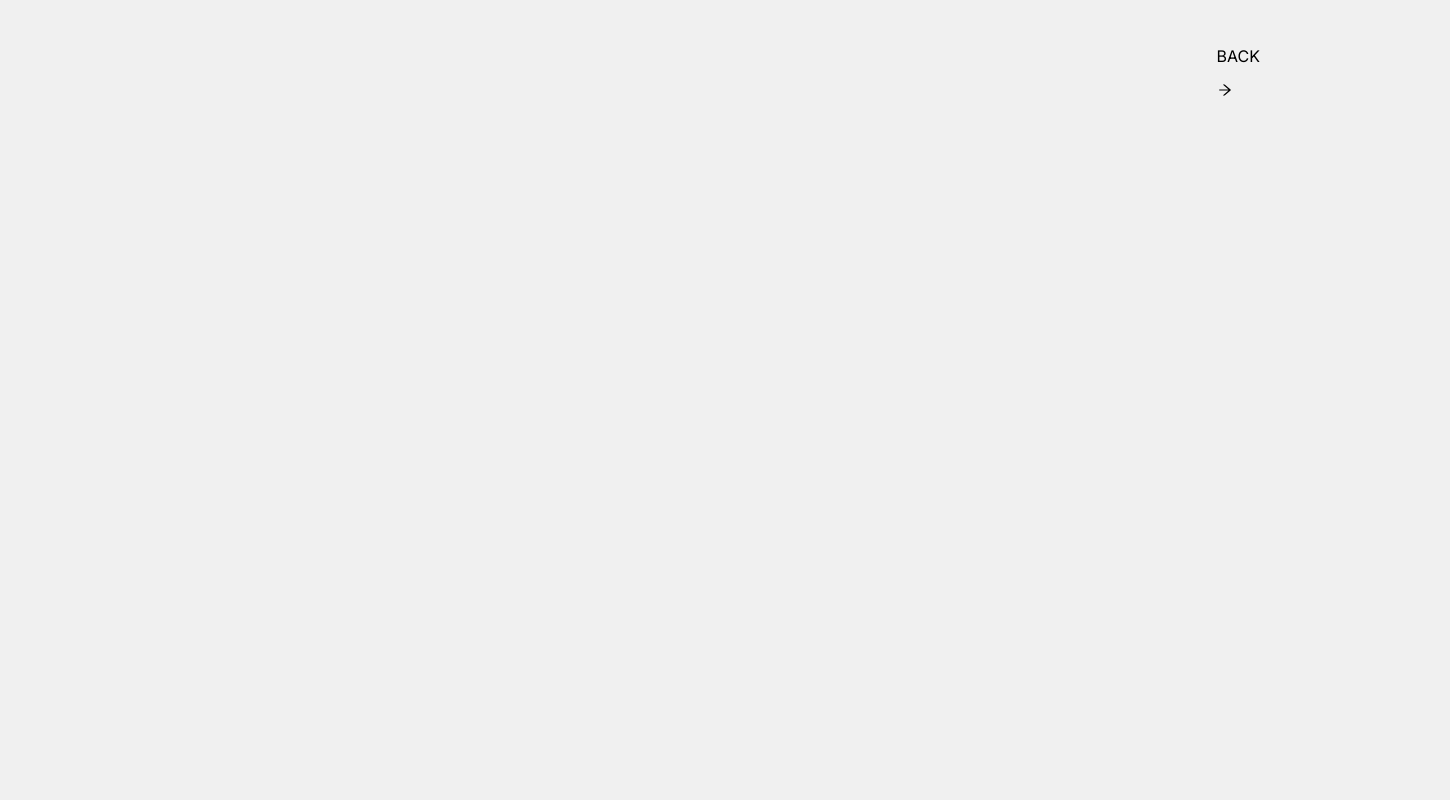
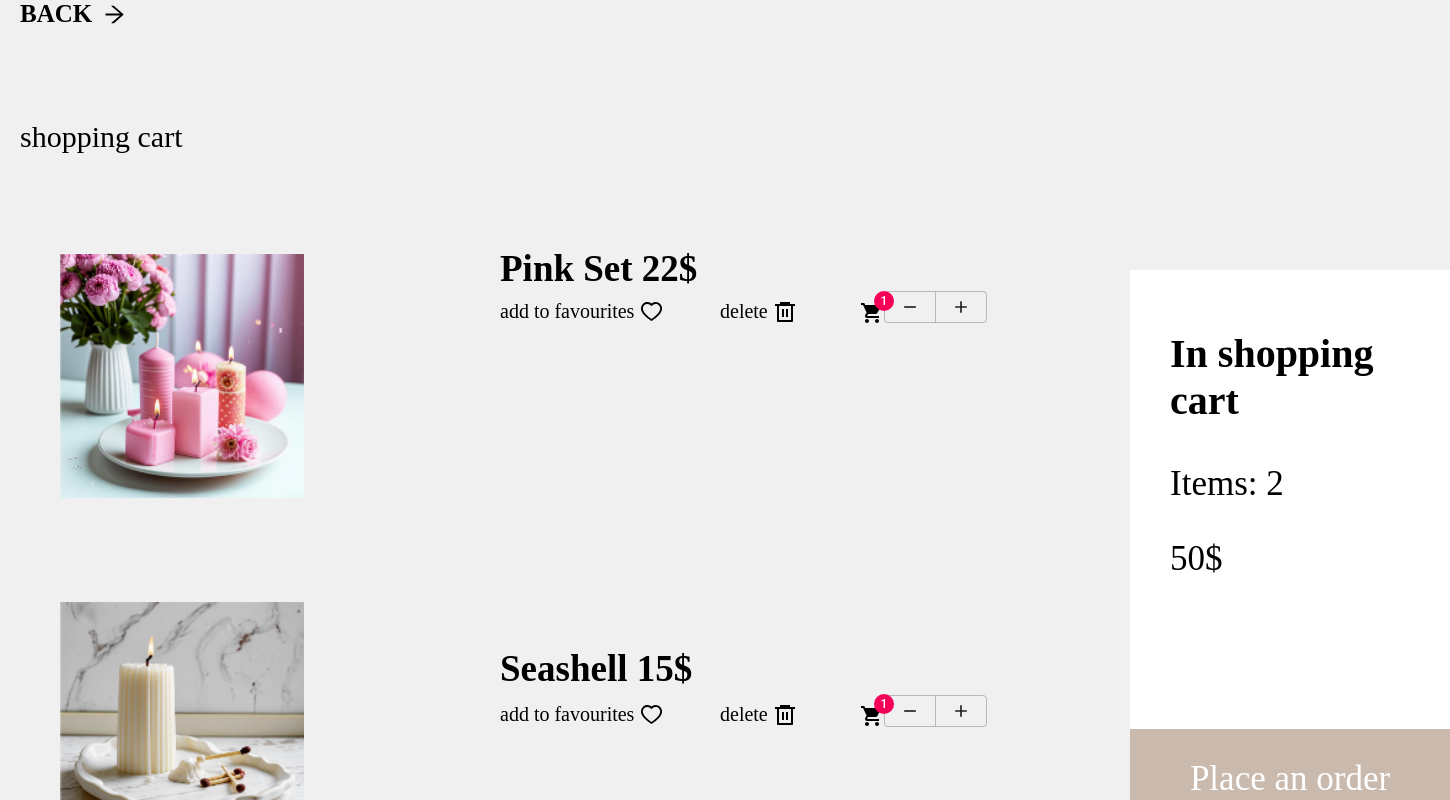
Before and after one commit to buldygina/comfort-zone, a Next.js app: page /basket in a window 1280 px wide. Shown: the part 120-920 px from the top of the page, 1450 px wide, since content can reach past the window. Before the commit the page ends 800 px from the top, so only its background shows below. Built offline with nearby package versions, Linux system fonts and the light colour scheme.

Commit message:
added page "basket" and "order"

```diff
--- a/app/basket/basket.css
+++ b/app/basket/basket.css
@@ -8,24 +8,172 @@
 }
 .textLogoComfortZone {
     font-family: Raleway;
-    font-size: 20px;
+    font-size: 23px;
     padding-left: 20px;
     padding-top: 5px;
 }
 .buttonsBasket {
     display:flex;
     flex-direction: row;
-    gap: 20px;
+    gap: 70px;
     position: absolute;
     top: 20px;
     right: 40px;
 }
 .backButtonBasket {
+    position: absolute;
+    top: 95px;
+    left: 20px;
     display: flex;
-    justify-content: flex-end;
     align-items: center;
+}
+.backButton {
+    font-family: Raleway;
+    font-size: 25px;
+    color: #000000;
+    font-weight: bold;
+    display: flex;
+    align-items: center;
+}
+.backButton p {
+    margin-right: 10px;
+}
+.shoppingCarttext {
+    padding-left: 20px;
+    margin-top: 150px;
+}
+.shoppingCarttext p {
+    font-family: Raleway;
+    font-size: 30px;
+}
+.basketItems{
+    display: flex;
+    flex-direction: column;
+    gap: 100px;
+    padding-left: 60px;
+    margin-top: 100px;
+}
+.textFirstBasket p {
+    font-family: Raleway;
+    font-size: 37px;
+    font-weight: bold;
+}
+.textSecondBasket p {
+    font-family: Raleway;
+    font-size: 37px;
+    font-weight: bold;
+}
+.textItemsBasket {
+    display: flex;
+    flex-direction: column;
+    gap: 283px;
+    top:330px;
+    position: absolute;
+    left: 500px;
+}
+.addToFavouritesFirst p {
+    font-family: Raleway;
+    font-size: 20px;
+}
+.addToFavouritesSecond p {
+    font-family: Raleway;
+    font-size: 20px;
+}
+.addToFavouritesFirst {
+    display: flex;
+    flex-direction: row;
+    align-items: center;
+    gap:5px;
+}
+.addToFavouritesSecond {
+    display: flex;
+    flex-direction: row;
+    align-items: center;
+    gap: 5px;
+}
+.addToFavourites {
+    display: flex;
+    flex-direction: column;
+    left:500px;
+    top:400px;
+    position: absolute;
+    gap: 340px;
+}
+.deleteItemsFirst p {
+    font-family: Raleway;
+    font-size: 20px;
+}
+.deleteItemsSecond p {
+    font-family: Raleway;
+    font-size: 20px;
+}
+.deleteItemsFirst {
+    display: flex;
+    flex-direction: row;
+    align-items: center;
+    gap:5px;
+}
+.deleteItemsSecond {
+    display: flex;
+    flex-direction: row;
+    align-items: center;
+    gap:5px;
+}
+.deleteItems {
+    display: flex;
+    flex-direction: column;
+    left:720px;
+    top:400px;
+    position: absolute;
+    gap: 340px;
+}
+.quantityItems {
+    display: flex;
+    flex-direction: column;
+    left:830px;
+    top:381px;
+    position: absolute;
+    gap: 310px;
+}
+.square1 {
+    width: 25%;
+    height: 470px;
+    background: white;
+    margin-top: 90px;
+    position: absolute;
+    top: 300px;
+    left: 1130px;
+}
+.square2 {
+    width: 100%;
+    height: 100px;
+    background: #CABAAE;
+    margin-top: 150px;
     position: relative;
-    top: 40px;
-    padding-right: 20px;
-    padding: 20px;
 }
+.placeOrder {
+    display: flex;
+    flex-direction: column;
+}
+.containerBasket {
+
+}
+.shoppingcart {
+    font-family: Raleway;
+    font-size: 40px;
+    font-weight: bolder;
+    padding-left: 40px;
+    padding-top: 20px;
+}
+.CostItemsinBasket {
+    font-family: Raleway;
+    font-size: 35px;
+    padding-left: 40px;
+}
+.square2 p {
+    font-size: 35px;
+    font-family: Raleway;
+    text-align: center;
+    color: white;
+    padding-top: 30px;
+}
--- a/app/basket/page.js
+++ b/app/basket/page.js
@@ -4,7 +4,16 @@ import '@/app/basket/basket.css'
 import {TbSearch} from "react-icons/tb";
 import {AiOutlineArrowRight, AiOutlineHeart} from "react-icons/ai";
 import {SlBasket} from "react-icons/sl";
+import { RiDeleteBin6Line } from "react-icons/ri";
+import ButtonGroup from "@material-ui/core/ButtonGroup";
+import Badge from "@material-ui/core/Badge";
+import ShoppingCartIcon from "@material-ui/icons/ShoppingCart";
+import Button from "@material-ui/core/Button";
+import AddIcon from "@material-ui/icons/Add";
+import RemoveIcon from "@material-ui/icons/Remove";
 export default function Basket() {
+    const [itemCountFirst, setItemCountFirst] = React.useState(1);
+    const [itemCountSecond, setItemCountSecond] = React.useState(1);
     return (
         <div>
         <div className='logoComfortZone'>
@@ -19,6 +28,104 @@ export default function Basket() {
             <div className='backButton'><p>BACK</p>
                 <AiOutlineArrowRight /></div>
             </div>
+            <div className='shoppingCarttext'>
+                <p>shopping cart</p>
+            </div>
+            <div className='basketItems'>
+            <div className='firstItemBasket'> <img src={"/4 свеча.png"} style={{width: "20%"}} alt=""/> </div>
+            <div className='secondItemBasket'> <img src={"/6 свеча.png"} style={{width: "20%"}} alt=""/></div>
+        </div>
+            <div className='textItemsBasket'>
+            <div className='textFirstBasket'>
+                <p>Pink Set 22$</p>
+            </div>
+            <div className='textSecondBasket'>
+                <p>Seashell 15$</p>
+            </div>
+            </div>
+            <div className='addToFavourites'>
+                <div className='addToFavouritesFirst'> <p>add to favourites</p> <AiOutlineHeart size={25}/></div>
+                <div className='addToFavouritesSecond'><p>add to favourites</p> <AiOutlineHeart size={25}/></div>
+            </div>
+            <div className='deleteItems'>
+                <div className='deleteItemsFirst'> <p>delete</p> <RiDeleteBin6Line size={24}/></div>
+                <div className='deleteItemsSecond'><p>delete</p> <RiDeleteBin6Line size={24}/></div>
+            </div>
+            <div className='quantityItems'>
+                <div className='quantityItemsFirst'>
+                    <div style={{ display: "block", padding: 30 }}>
+                        <div>
+                            <Badge color="secondary" badgeContent={itemCountFirst}>
+                                <ShoppingCartIcon />{" "}
+                            </Badge>
+                            <ButtonGroup>
+                                <Button
+                                    onClick={() => {
+                                        setItemCountFirst(Math.max(itemCountFirst - 1, 0));
+                                    }}
+                                >
+                                    {" "}
+                                    <RemoveIcon fontSize="small" />
+                                </Button>
+                                <Button
+                                    onClick={() => {
+                                        setItemCountFirst(itemCountFirst + 1);
+                                    }}
+                                >
+                                    {" "}
+                                    <AddIcon fontSize="small" />
+                                </Button>
+                            </ButtonGroup>
+                        </div>
+                    </div>
+                </div>
+                <div className='quantityItemsSecond'>
+                    <div style={{ display: "block", padding: 30 }}>
+                        <div>
+                            <Badge color="secondary" badgeContent={itemCountSecond}>
+                                <ShoppingCartIcon />{" "}
+                            </Badge>
+                            <ButtonGroup>
+                                <Button
+                                    onClick={() => {
+                                        setItemCountSecond(Math.max(itemCountSecond - 1, 0));
+                                    }}
+                                >
+                                    {" "}
+                                    <RemoveIcon fontSize="small" />
+                                </Button>
+                                <Button
+                                    onClick={() => {
+                                        setItemCountSecond(itemCountSecond + 1);
+                                    }}
+                                >
+                                    {" "}
+                                    <AddIcon fontSize="small" />
+                                </Button>
+                            </ButtonGroup>
+                        </div>
+                    </div>
+                </div>
+            </div>
+            <div className='placeOrder'>
+                <div className='containerBasket'>
+                <div className="square1">
+                <div className='shoppingcart'> <p>In shopping cart</p></div>
+                <div className='CostItemsinBasket'> <p>Items: 2</p>
+                <p>50$</p>
+                </div>
+                    <div className="square2"><p>Place an order</p></div>
+                </div>
+                </div>
+            </div>
+            <div className='footer'>
+                <div className='footerText'><p>stores</p>
+                    <p>guarantee</p>
+                    <p>delivery</p>
+                    <p>work time</p>
+                </div>
+                <p className="email">comfortzone@mail.ru</p>
+            </div>
         </div>
     );
 }
--- a/app/catalog/page.js
+++ b/app/catalog/page.js
@@ -70,7 +70,7 @@ export default function Catalog() {
                 </div>
                 <div className='Items' style={{width: "70%"}}><img src={"/6 свеча.png"} style={{width: "100%"}} alt=""/>
                     <div className='Good'>
-                        <div className='buttonItems'><p>CANDLE “WARM”</p>
+                        <div className='buttonItems'><p>CANDLE “SEASHELL”</p>
                             <div><AiOutlineHeart/><SlBasket/></div>
                         </div>
                     </div>
--- /dev/null
+++ b/app/order/order.css
@@ -0,0 +1,24 @@
+.headerOrder {
+    background: rgb(224, 224, 224);
+    position: relative;
+    width: 100%;
+    height: 90px;
+}
+body {
+    min-height: 100vh;
+    max-width: 100vw;
+    overflow-x: hidden;
+    background-color: #F0F0F0;
+
+}
+.orderText {
+    font-family: Raleway;
+    font-size: 32px;
+    font-weight: bold;
+}
+.headerTexrOrder {
+    display: flex;
+    align-items: center;
+    gap: 600px;
+    padding-left: 20px;
+}
--- a/package.json
+++ b/package.json
@@ -9,6 +9,8 @@
     "lint": "next lint"
   },
   "dependencies": {
+    "@material-ui/core": "^4.12.4",
+    "@material-ui/icons": "^4.11.3",
     "@pbe/react-yandex-maps": "^1.2.5",
     "i": "^0.3.7",
     "next": "14.1.4",
```
Also changed, not shown: app/order/page.js (added, +17 -0 lines), 1 other file (tests, documents, lock files or other folders).
